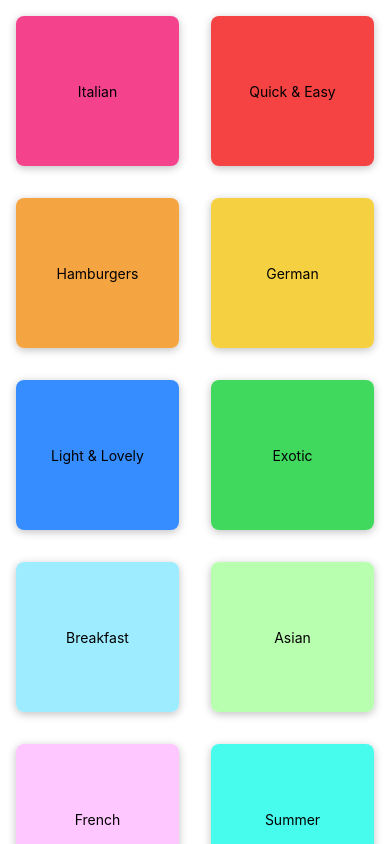
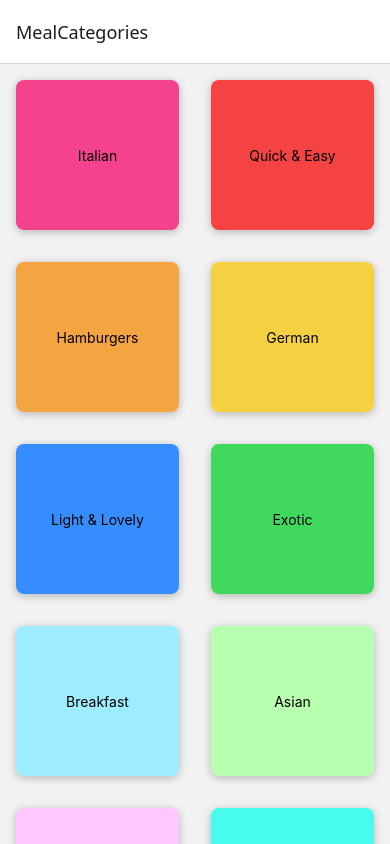
Before and after one commit to spiglebach/react-native, a React Native app in the folder meals-app/: screen / in a window 390 px wide. Built offline with nearby package versions, Linux system fonts and the light colour scheme.

Commit message:
stack navigation

```diff
--- a/meals-app/App.js
+++ b/meals-app/App.js
@@ -1,13 +1,21 @@
 import { StatusBar } from 'expo-status-bar';
 import CategoriesScreen from './screens/CategoriesScreen';
 import * as SystemUI from "expo-system-ui"
+import { NavigationContainer } from '@react-navigation/native'
+import { createNativeStackNavigator } from '@react-navigation/native-stack'
+
+const Stack = createNativeStackNavigator()
 
 export default function App() {
     SystemUI.setBackgroundColorAsync("#aa2288")
     return (
         <>
-        <StatusBar style='light'/>
-        <CategoriesScreen />
+        <StatusBar style='dark'/>
+        <NavigationContainer>
+            <Stack.Navigator>
+                <Stack.Screen name="MealCategories" component={CategoriesScreen} />
+            </Stack.Navigator>
+        </NavigationContainer>
         </>
     )
 }
--- a/meals-app/package.json
+++ b/meals-app/package.json
@@ -10,13 +10,14 @@
   },
   "dependencies": {
     "@react-navigation/native": "^7.0.14",
+    "@react-navigation/native-stack": "^7.2.0",
     "expo": "~52.0.32",
     "expo-status-bar": "~2.0.1",
     "expo-system-ui": "~4.0.8",
     "react": "18.3.1",
     "react-native": "0.76.7",
-    "react-native-screens": "~4.4.0",
-    "react-native-safe-area-context": "4.12.0"
+    "react-native-safe-area-context": "4.12.0",
+    "react-native-screens": "~4.4.0"
   },
   "devDependencies": {
     "@babel/core": "^7.20.0"
```
Also changed, not shown: 1 other file (tests, documents, lock files or other folders).
